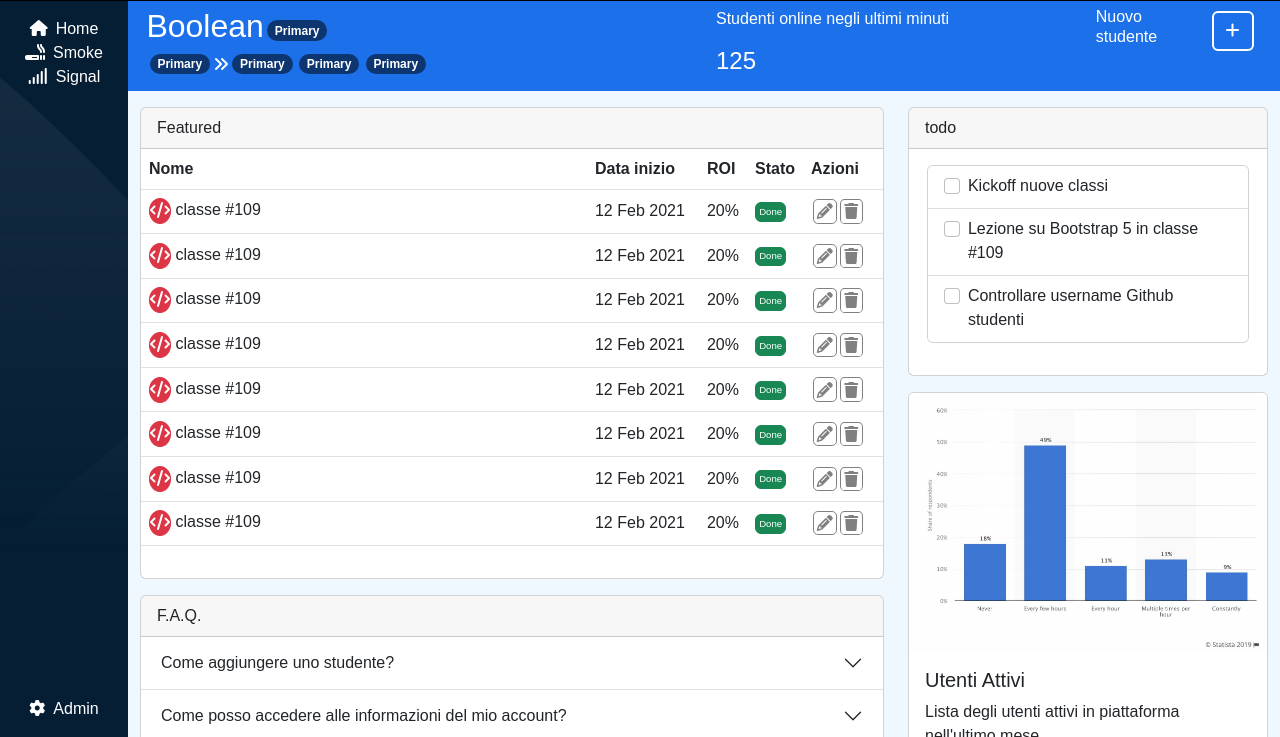
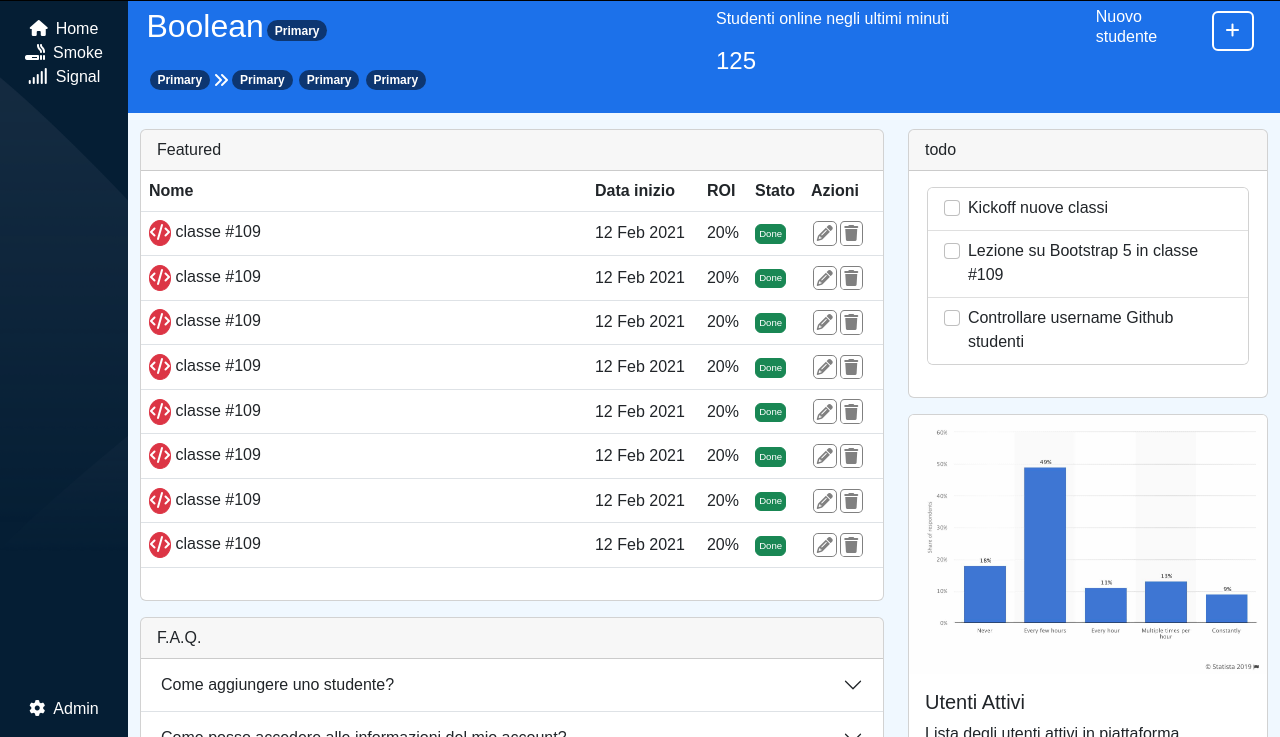
Before and after one commit to MarcoPercolla/html-css-bootstrap-dashboard, a plain HTML site: page index.html in a window 1280 px wide. Shown: the part 63-800 px from the top of the page. Drawn offline with nearby package versions, Linux system fonts and the light colour scheme.

Commit message:
add order in brower_top

```diff
--- a/index.html
+++ b/index.html
@@ -68,26 +68,29 @@
         <section class="browser overflow-auto">
             <div class="container-fluid">
                 <div class="row browser_top">
-                    <div class="col-12 col-md-6">
+
+                    <div class="col-12 col-md-6 order-3 order-sm-1">
                         <div class="d-flex align-items-center flex-wrap">
                             <h2>Boolean</h2>
-                            <span class="badge rounded-pill blu_button"> Primary</span>
+                            <span class="badge rounded-pill blu_button my-2"> Primary</span>
                         </div>
-                        <div class="d-flex align-items-center flex-wrap">
-                            <span class="badge rounded-pill blu_button"> Primary</span>
-                            <i class="fa-solid fa-angles-right"></i>
-                            <span class="badge rounded-pill blu_button">Primary</span>
-                            <span class="badge rounded-pill blu_button">Primary</span>
-                            <span class="badge rounded-pill blu_button">Primary</span>
+                        <div class="d-flex align-items-center flex-wrap my-2">
+                            <span class="badge rounded-pill blu_button my-2"> Primary</span>
+                            <i class="fa-solid fa-angles-right my-2"></i>
+                            <span class="badge rounded-pill blu_button my-2">Primary</span>
+                            <span class="badge rounded-pill blu_button" my-2>Primary</span>
+                            <span class="badge rounded-pill blu_button my-2">Primary</span>
 
                         </div>
 
                     </div>
-                    <div class="col-12 col-md-4">
+
+                    <div class="col-12 col-md-4 order-2">
                         <p>Studenti online negli ultimi minuti</p>
                         <h4>125</h4>
                     </div>
-                    <div class="col-12 col-md-2">
+
+                    <div class="col-12 col-md-2 order-1 order-sm-3">
                         <div class="d-flex align-items-center">
 
                             <h6>Nuovo studente</h6>
```
